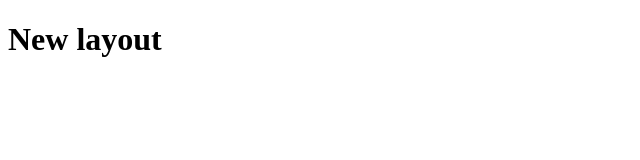
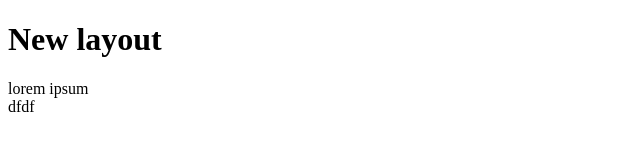
Before and after one commit to hiredgun/git-intro, a plain HTML site: page index.html in a window 1280 px wide. Shown: the whole page, without its empty margins (0-640 px from the left). Drawn offline with Linux system fonts and the light colour scheme.

Commit message:
change body in index.html

```diff
--- a/index.html
+++ b/index.html
@@ -8,7 +8,7 @@
 </head>
 <body>
   <h1>New layout</h1>
-  <div></div>
-  <div></div>
+  <div>lorem ipsum</div>
+  <div>dfdf</div>
 </body>
 </html>
```
